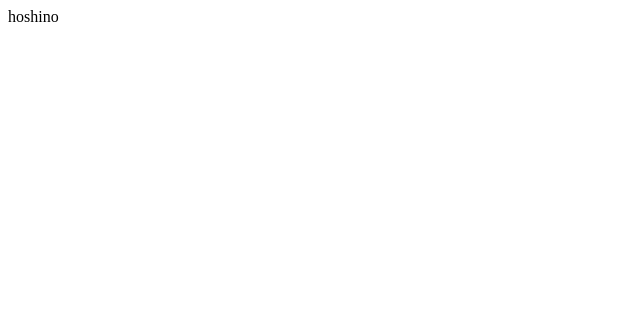
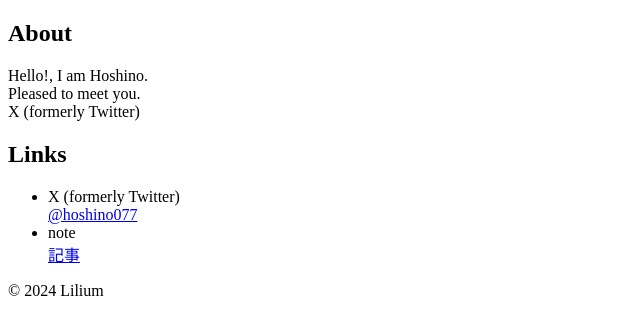
Before and after one commit to lotusblosem/pages, a plain HTML site: page docs/index.html in a window 1280 px wide. Shown: the whole page, without its empty margins (0-640 px from the left). Drawn offline with Linux system fonts and the light colour scheme.

Commit message:
Update index.html

```diff
--- a/docs/index.html
+++ b/docs/index.html
@@ -1,11 +1,41 @@
 <!DOCTYPE html>
-<html lang="en">
+<html lang="ja">
+
 <head>
     <meta charset="UTF-8">
     <meta name="viewport" content="width=device-width, initial-scale=1.0">
-    <title>Document</title>
+    <title>Hoshino's Home</title>
 </head>
+
 <body>
-    hoshino
+    <div id="main">
+
+        <h2>About</h2>
+        <p>
+            Hello!, I am Hoshino. <br />
+            Pleased to meet you. <br />
+            X (formerly Twitter)
+        </p>
+
+        <h2>Links</h2>
+        <ul>
+            <li>X (formerly Twitter)<br />
+                <a href="https://twitter.com/hoshino077" target="_blank">
+                    @hoshino077
+                </a>
+            </li>
+
+            <li>note<br />
+                <a href="https://note.com/hoshino67/" target="_blank">
+                    記事
+                </a>
+            </li>
+        </ul>
+
+    </div>
+    <footer>
+        <p>&copy; 2024 Lilium</p>
+    </footer>
 </body>
+
 </html>
```
